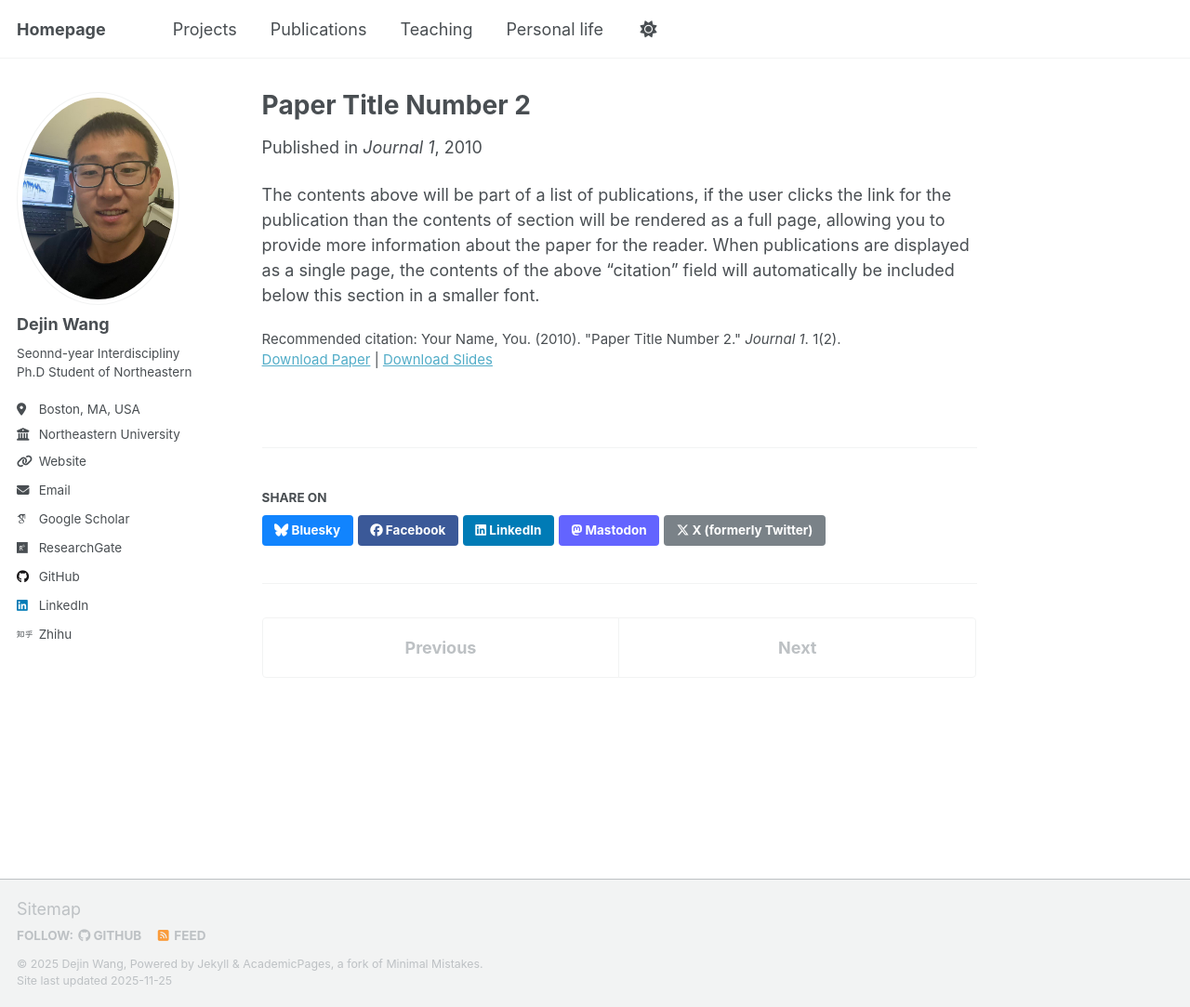
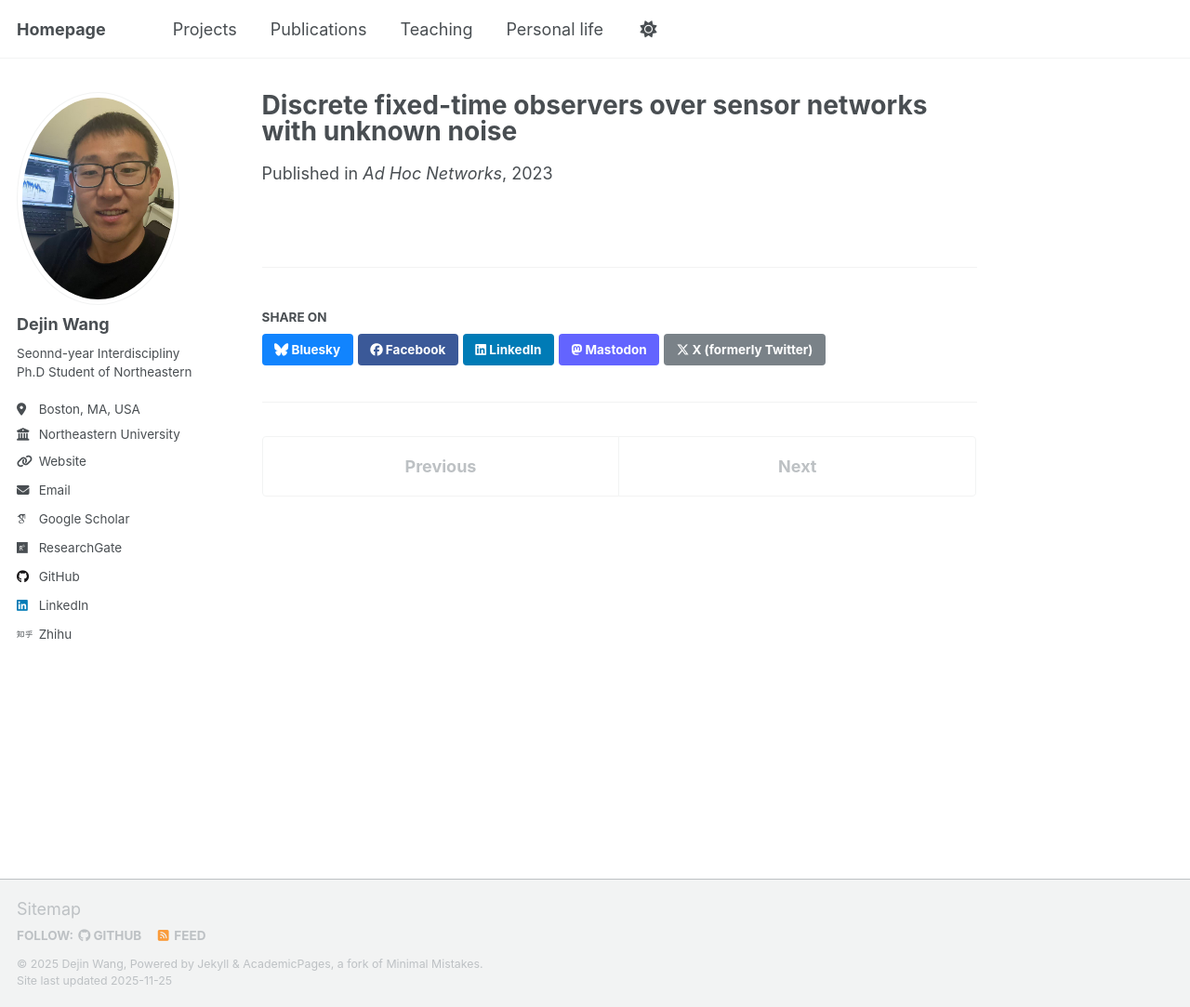
Before and after one commit to dejin-wang/dejin-wang.github.io, a Jekyll site: the page built from _publications/2010-10-01-paper-title-number-2.md, in a window 1280 px wide and 1083 px high. Shown: the whole window at 93% size. Built offline with Jekyll 4.4.1, drawn with Linux system fonts in a browser that asks for light colours; some web fonts are replaced; a script that is not in the unit is left out.

Commit message:
Update 2010-10-01-paper-title-number-2.md

```diff
--- a/_publications/2010-10-01-paper-title-number-2.md
+++ b/_publications/2010-10-01-paper-title-number-2.md
@@ -1,14 +1,10 @@
 ---
-title: "Paper Title Number 2"
+title: "Discrete fixed-time observers over sensor networks with unknown noise"
 collection: publications
 category: manuscripts
-permalink: /publication/2010-10-01-paper-title-number-2
-excerpt: 'This paper is about the number 2. The number 3 is left for future work.'
-date: 2010-10-01
-venue: 'Journal 1'
-slidesurl: 'https://academicpages.github.io/files/slides2.pdf'
-paperurl: 'https://academicpages.github.io/files/paper2.pdf'
-citation: 'Your Name, You. (2010). &quot;Paper Title Number 2.&quot; <i>Journal 1</i>. 1(2).'
+permalink: /publication/2023-discrete-fixed-time-observers
+excerpt: ""
+date: 2023-01-01
+venue: "Ad Hoc Networks"
+paperurl: "https://www.sciencedirect.com/science/article/pii/S1570870523001981?casa_token=IiqINu4uGdIAAAAA:v1kcy0hEQotmrF94IsCyupYLil2No5eFZP_8qwm4XJYUSdDmcMDC7Q4BKcFKkTAJ0MQ37Cs3FDM0"
 ---
-
-The contents above will be part of a list of publications, if the user clicks the link for the publication than the contents of section will be rendered as a full page, allowing you to provide more information about the paper for the reader. When publications are displayed as a single page, the contents of the above "citation" field will automatically be included below this section in a smaller font.
```
